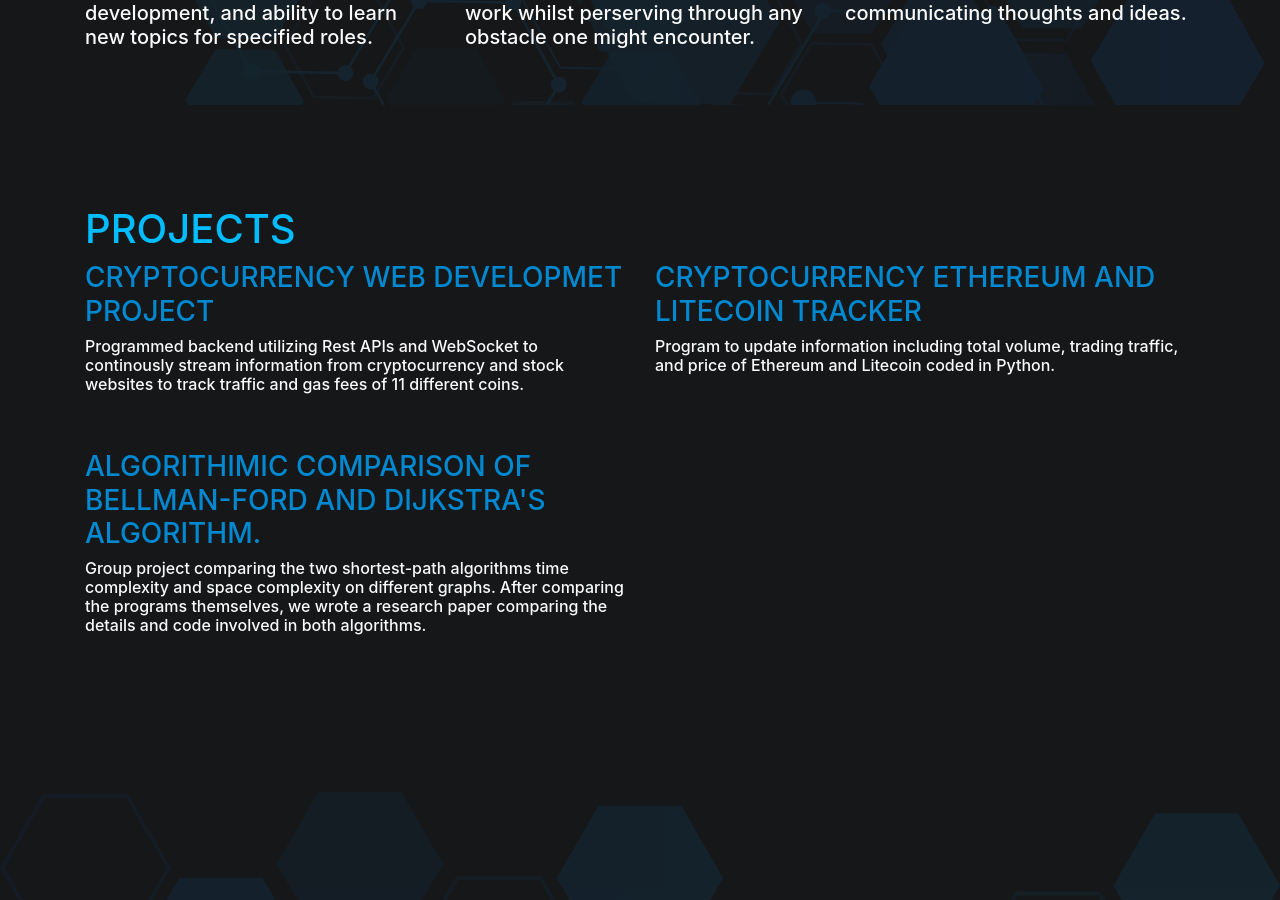
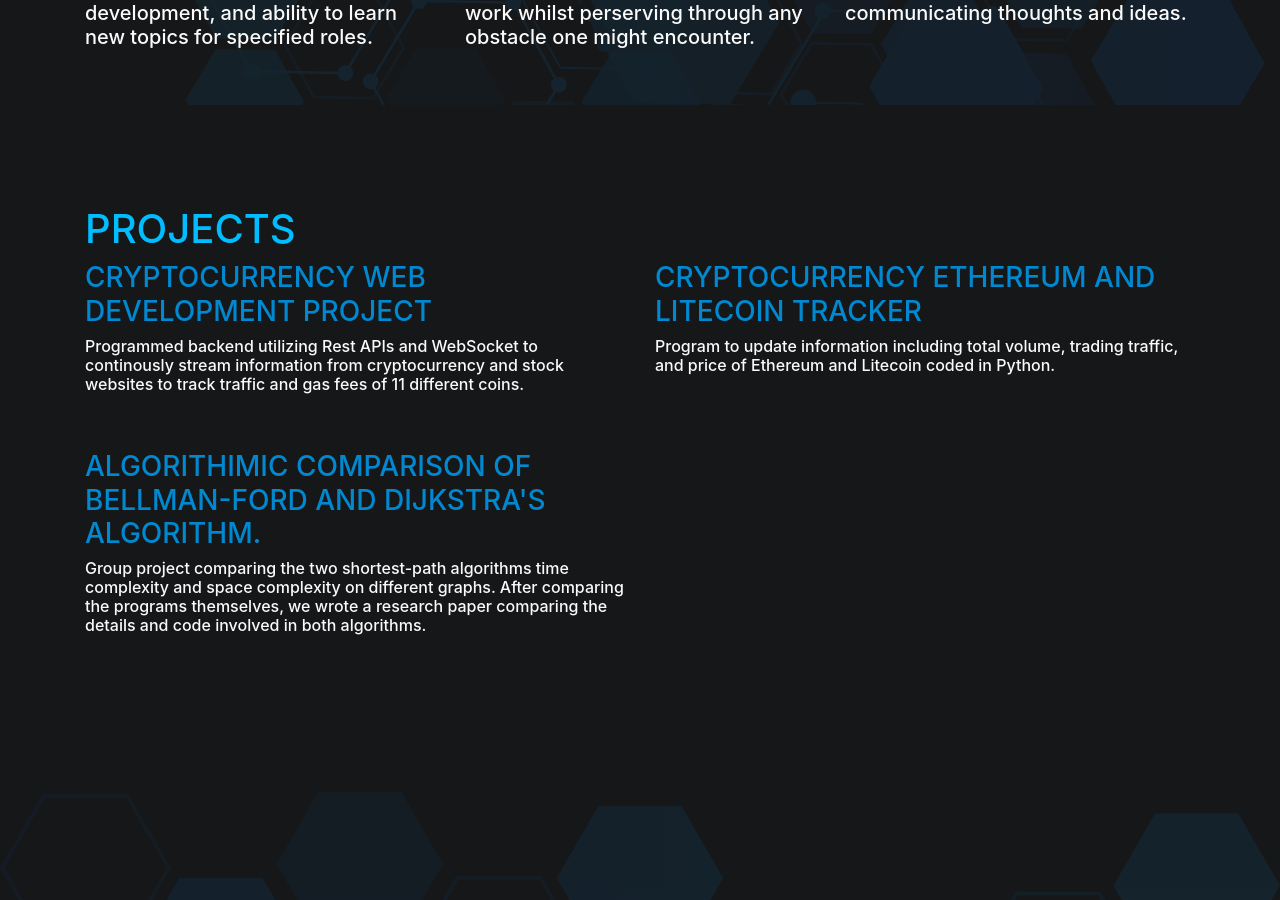
Before and after one commit to ThomasBonagura/ThomasBonagura, a Jekyll site: the page built from index.md, in a window 1280 px wide and 900 px high, scrolled down 1653 px. Built offline with Jekyll 4.4.1, drawn with Linux system fonts in a browser that asks for light colours.

Commit message:
Update projects.yml

```diff
--- a/_data/projects.yml
+++ b/_data/projects.yml
@@ -1,6 +1,6 @@
 #If you have worked on relevant projects talk about them here
 
-- name: Cryptocurrency Web Developmet Project
+- name: Cryptocurrency Web Development Project
   description: Programmed backend utilizing Rest APIs and WebSocket to continously stream information from cryptocurrency and stock websites to track traffic and gas fees of 11 different coins.
 
 - name: CryptoCurrency Ethereum and LiteCoin tracker
```
